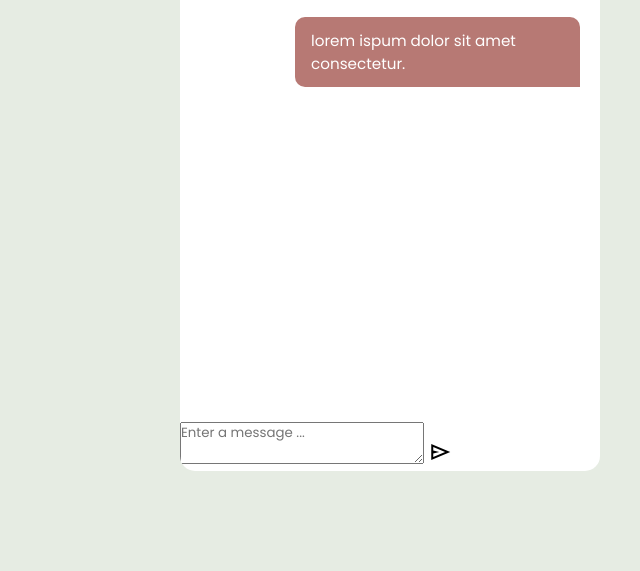
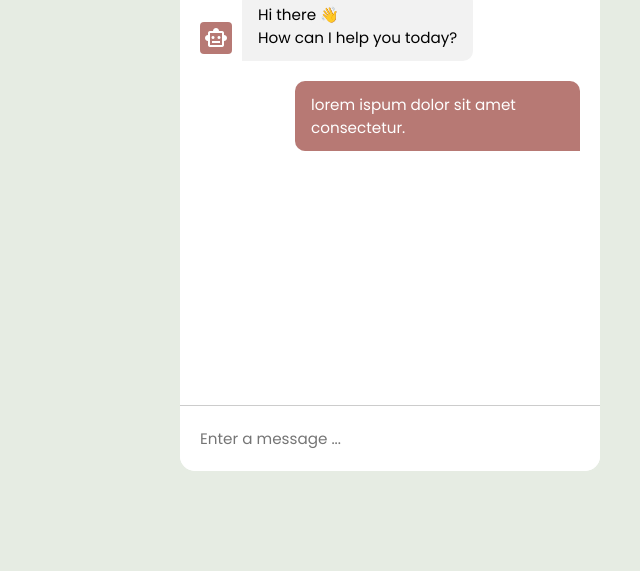
Before and after one commit to sukhjit2003/Chatbot, a plain HTML site: page index.html in a window 1280 px wide. Shown: the part 229-800 px from the top of the page, without its empty margins (640-1280 px from the left). Drawn offline with nearby package versions, Linux system fonts and the light colour scheme.

Commit message:
Show send  element when textarea is valid

```diff
--- a/index.html
+++ b/index.html
@@ -21,7 +21,7 @@
         <p>lorem ispum dolor sit amet consectetur. </p>
 </ul>
 <div class="chat-input">
-    <textarea placeholder="Enter a message ..."></textarea>
+    <textarea placeholder="Enter a message ..." required></textarea>
     <span id="send-btn" class="material-symbols-outlined">send</span>
 </div>
     </div>
--- a/style.css
+++ b/style.css
@@ -34,7 +34,7 @@ body{
 .chatbot .chatbox {
     height: 510px;
     overflow-y: auto;
-    padding: 15px 20px 70px;
+    padding: 30px 20px 70px;
 }
 
 .chatbox .chat{
@@ -44,7 +44,13 @@ body{
     height: 32px;
     width: 32px;
     color: #fff;
+    align-self: flex-end;
     background: #b77974;
+    text-align: center;
+    line-height: 32px;
+    border-radius: 4px;
+    margin: 0 10px 7px 0;
+
 }
 .chatbox .outgoing{
     margin: 20px 0;
@@ -67,3 +73,39 @@ body{
     background-color: #f2f2f2;
     border-radius: 10px 10px 10px 0;
 }
+
+.chatbot .chat-input {
+    position: absolute;
+    bottom: 0;
+    width: 100%;
+    display: flex;
+    gap: 5px;
+    background: #fff;
+    padding: 5px 20px;
+    border-top: 1px solid #ccc;
+}
+
+.chat-input textarea{
+    height: 55px;
+    width: 100%;
+    border: none;
+    outline: none;
+    font-size: 0.95rem;
+    resize: none;
+    padding: 16px 15px 16px 0;
+}
+
+.chat-input span {
+    align-self: flex-end;
+    height: 55px;
+    line-height: 55px;
+    color: #b77974;
+     font-size: 1.35rem;
+     cursor: pointer;
+     visibility: hidden;
+
+}
+
+.chat-input textarea:valid ~ span{
+    visibility: visible;
+}
```
